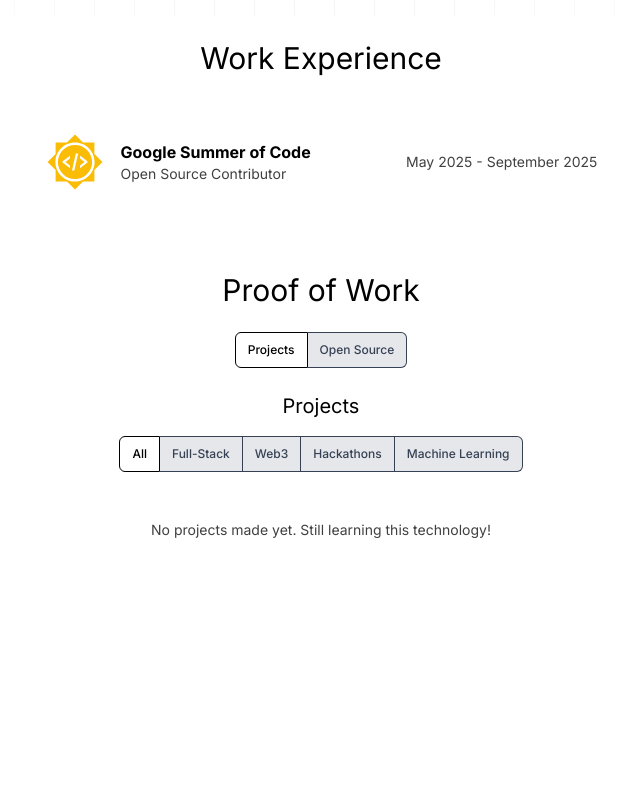
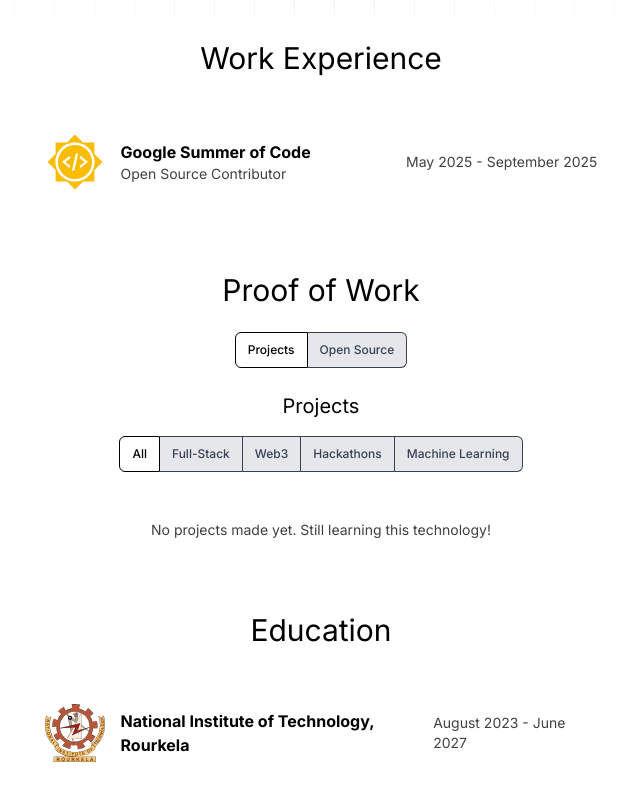
Before and after one commit to Spandan-Mishra/portfolio, a Next.js app: page / in a window 1280 px wide. Shown: the part 784-1584 px from the top of the page, without its empty margins (319-959 px from the left). Before the commit the page ends 1372 px from the top, so only its background shows below. Built offline with nearby package versions, Linux system fonts and the light colour scheme.

Commit message:
feat: education section added

```diff
--- a/src/app/page.tsx
+++ b/src/app/page.tsx
@@ -1,8 +1,8 @@
+import Education from "../components/Education";
 import Experience from "../components/Experience";
 import Hero from "../components/Hero";
 import Navbar from "../components/Navbar";
 import POW from "../components/POW";
-import Projects from "../components/Projects";
 
 export default function Home() {
   return (
@@ -10,6 +10,7 @@ export default function Home() {
       <Hero />
       <Experience />
       <POW />
+      <Education />
     </div>
   );
 }
--- /dev/null
+++ b/src/components/Education.tsx
@@ -0,0 +1,35 @@
+
+const education = [
+    {
+        icon: <img src="/NIT_Rourkela.svg" width={60} height={60}></img>,
+        institution: "National Institute of Technology, Rourkela",
+        duration: "August 2023 - June 2027"
+    }
+]
+
+const Education = () => {
+    return (
+        <div className="flex flex-col w-full items-center">
+            <div className="text-3xl mt-6">
+                Education
+            </div>
+            <div className="w-2/3 my-12">
+                {education.map((item, index) => (
+                    <div className="flex justify-between p-2 rounded-md" key={index}>
+                        <div className="flex gap-4 items-center">
+                            {item.icon}
+                            <div className="flex flex-col">
+                                <p className="font-bold text-md">{item.institution}</p>
+                            </div>
+                        </div>
+                        <div className="text-secondary flex items-center text-sm">
+                            {item.duration}
+                        </div>
+                    </div>
+                ))}
+            </div>
+        </div>
+    )
+}
+
+export default Education
--- a/src/components/Hero.tsx
+++ b/src/components/Hero.tsx
@@ -31,7 +31,7 @@ const Hero = () => {
     }, []);
 
     return (
-        <div className="relative flex h-[50rem] w-full items-center justify-center bg-white dark:bg-black">
+        <div className="relative flex h-[50rem] w-full items-center justify-center bg-white dark:bg-black min-h-screen">
             <div
                 className={cn(
                 "absolute inset-0",
```
Also changed, not shown: public/NIT_Rourkela.svg (added). Lines whose indentation alone changed are shown as unchanged.
